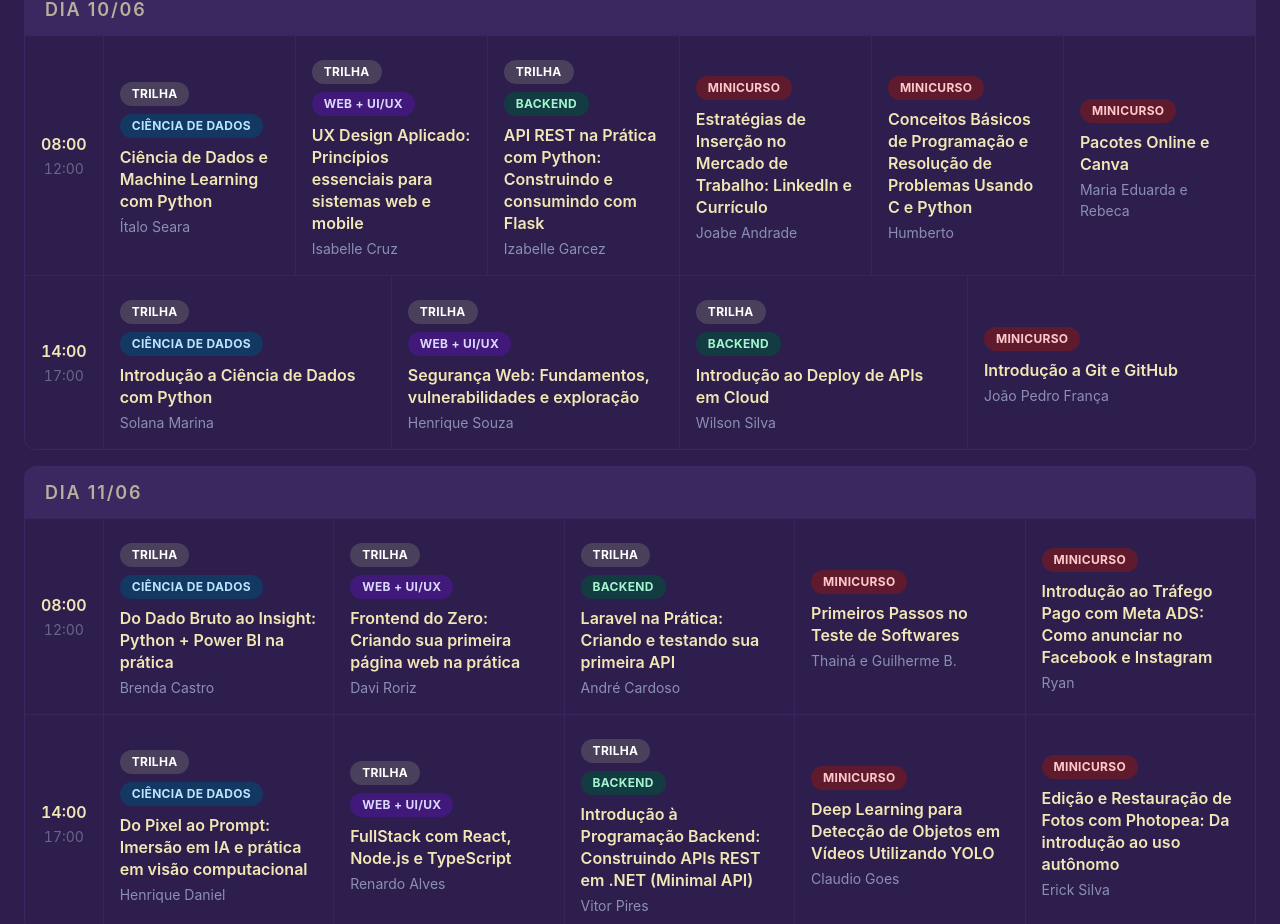
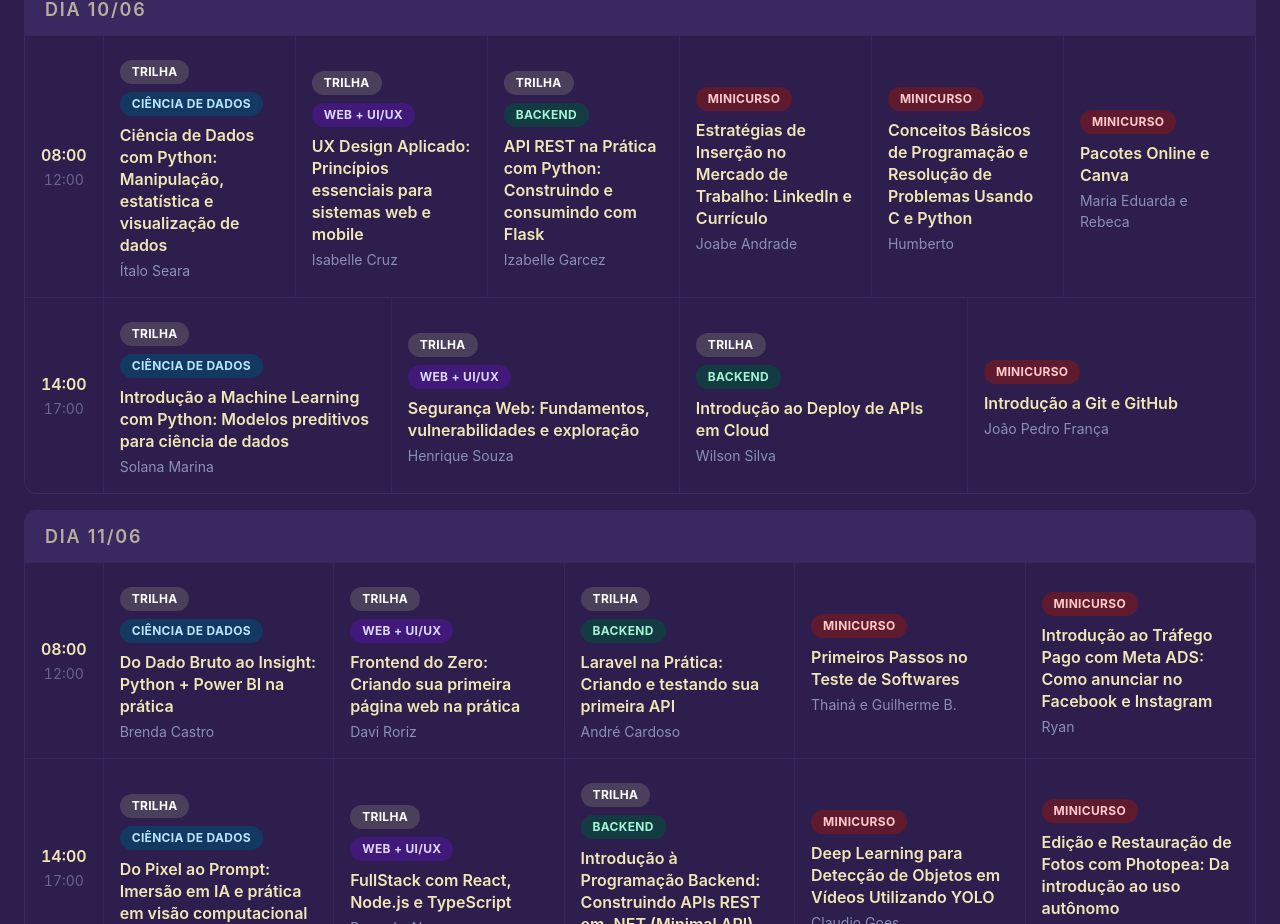
Before and after one commit to artsarchive/sinform-site, a React (Vite) app: page / in a window 1280 px wide. Shown: the part 2580-3504 px from the top of the page. Built offline with nearby package versions, Linux system fonts and the light colour scheme.

Commit message:
fix: nome cursos

```diff
--- a/src/app/components/Schedule.tsx
+++ b/src/app/components/Schedule.tsx
@@ -93,7 +93,7 @@ export function Schedule({ isDarkMode }: ScheduleProps) {
             {
               tipo: "minicurso-trilha",
               trilha: "CIÊNCIA DE DADOS",
-              title: "Ciência de Dados e Machine Learning com Python",
+              title: "Ciência de Dados com Python: Manipulação, estatística e visualização de dados",
               speaker: "Ítalo Seara",
             },
             {
@@ -139,7 +139,7 @@ export function Schedule({ isDarkMode }: ScheduleProps) {
             {
               tipo: "minicurso-trilha",
               trilha: "CIÊNCIA DE DADOS",
-              title: "Introdução a Ciência de Dados com Python",
+              title: "Introdução a Machine Learning com Python: Modelos preditivos para ciência de dados",
               speaker: "Solana Marina",
             },
             {
```
